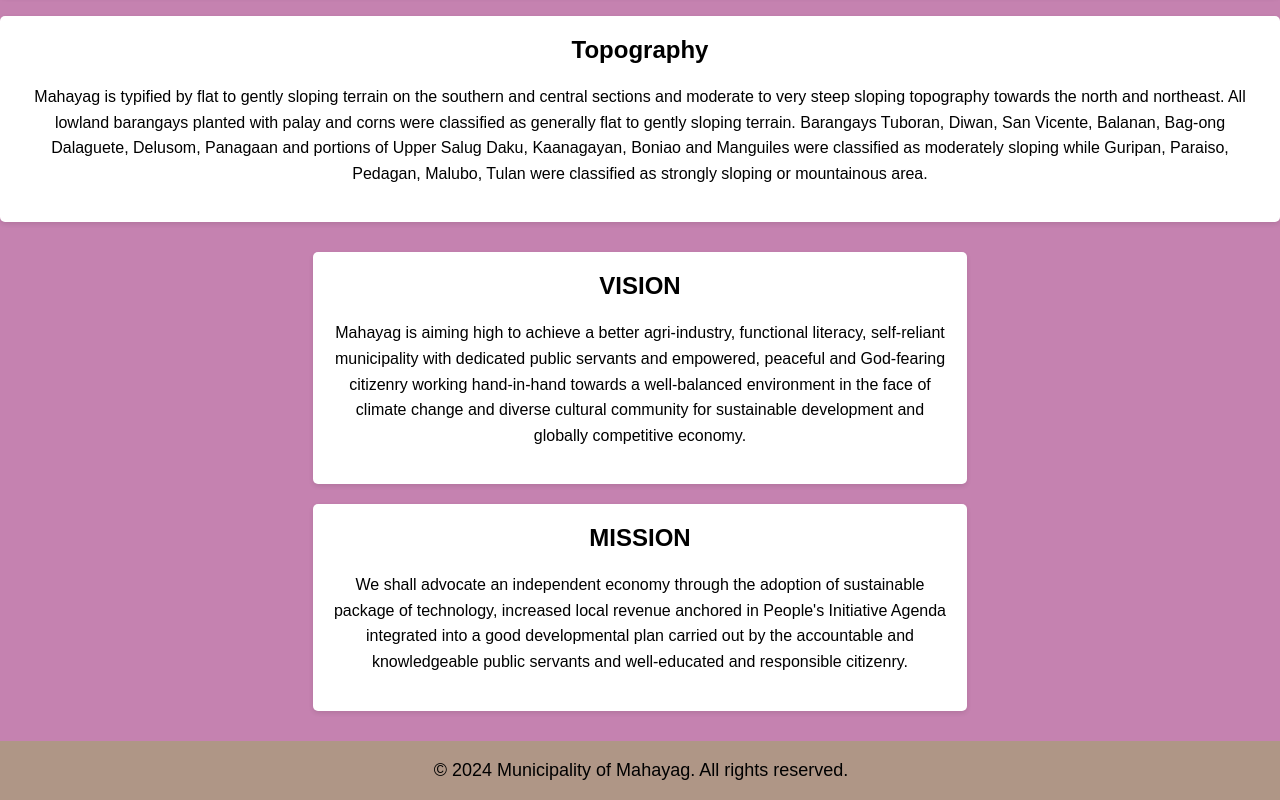
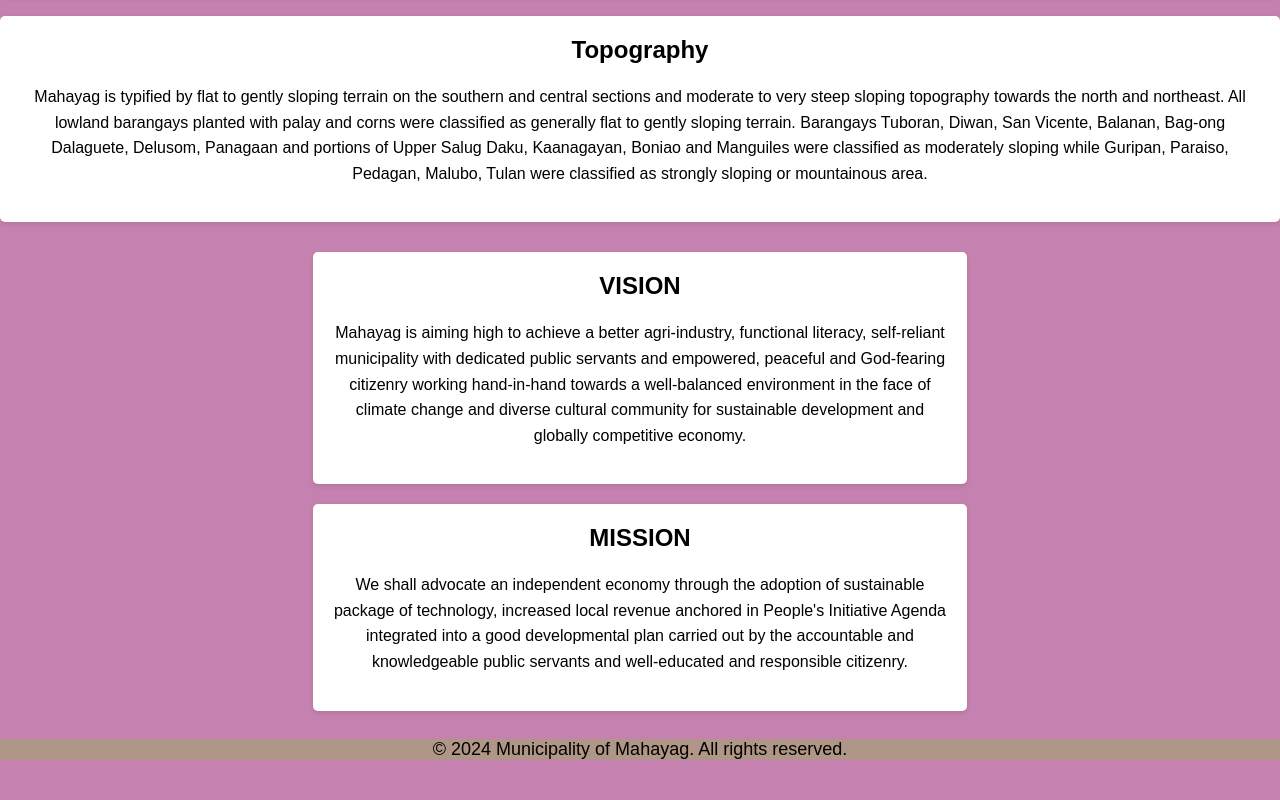
Before and after one commit to Heyyya/maha, a plain HTML site: page index.html in a window 1280 px wide. Shown: the part 1358-2158 px from the top of the page. After the commit the page ends 2136 px from the top, so only its background shows below. Drawn offline with Linux system fonts and the light colour scheme.

Commit message:
Update index.html

```diff
--- a/index.html
+++ b/index.html
@@ -111,10 +111,10 @@
         footer {
             font-size: large;
             text-align: center;
-            padding: 1px;
+            padding: 0;
             background-color: rgba(170, 156, 124, 0.8);
             width: 100%;
-            margin-top: 20px;
+            margin-top: 1px;
         }
     </style>
 </head>
```
